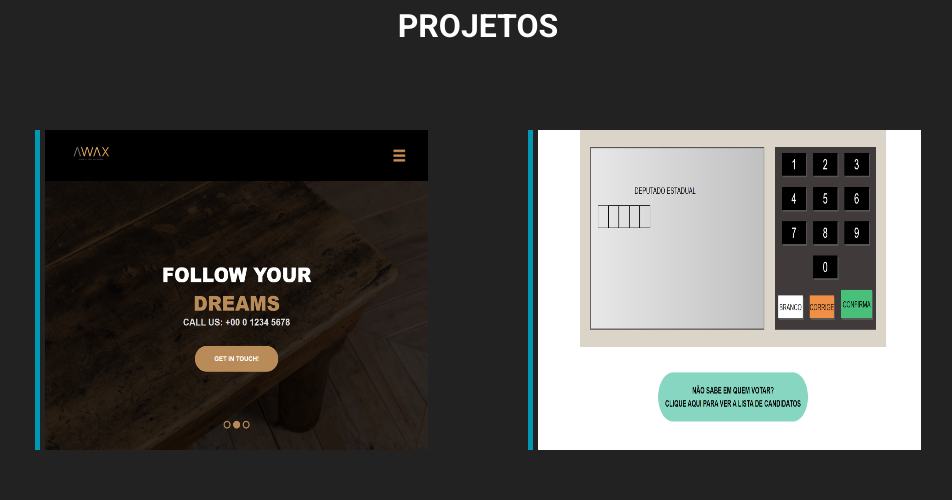
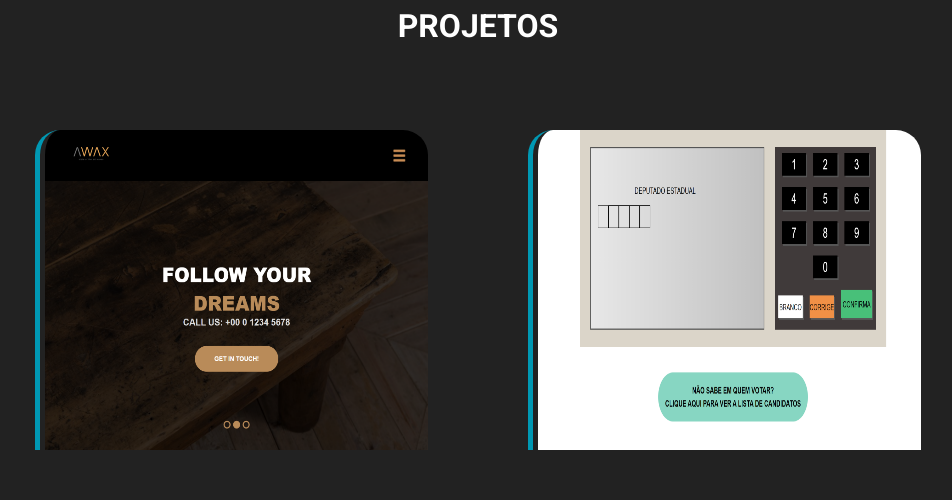
Before and after one commit to lucaseduardo76/My-Portfolio, a React (Vite) app: page / in a window 1280 px wide. Shown: the part 2180-2680 px from the top of the page, without its empty margins (162-1114 px from the left). Built offline with nearby package versions, Linux system fonts and the light colour scheme.

Commit message:
Section Projects

```diff
--- a/src/componentes/pages/projects/a.css
+++ b/src/componentes/pages/projects/a.css
@@ -39,6 +39,7 @@
     border-left: 5px solid #0098b3;
     cursor: pointer;
     transition: .8s all;
+    border-radius: 25px 25px 0px 0px ;
 }
 .box-projects .foto-site:hover{
     box-shadow:  #0098b3 6px 6px 10px, #fff -6px -6px 10px;
```
